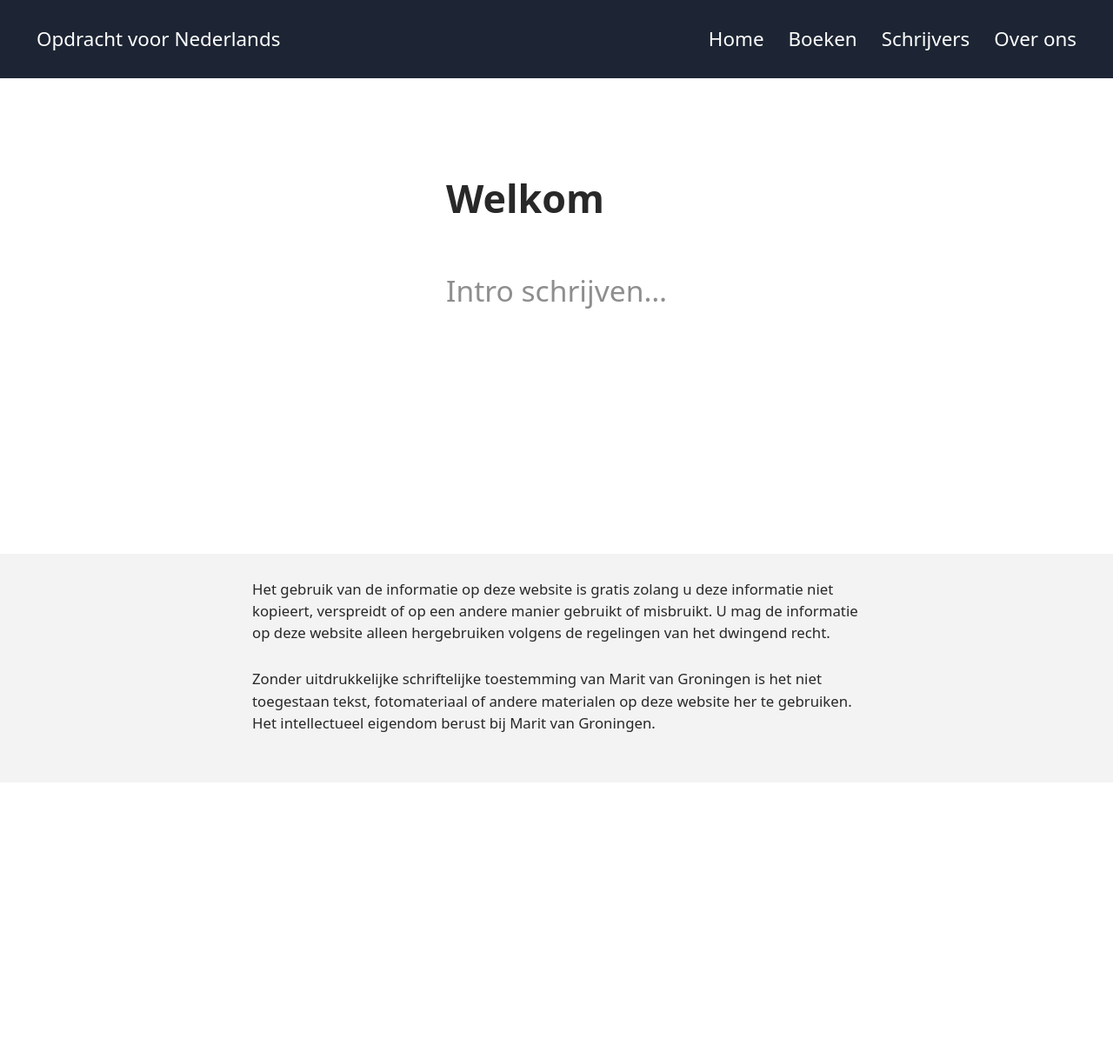
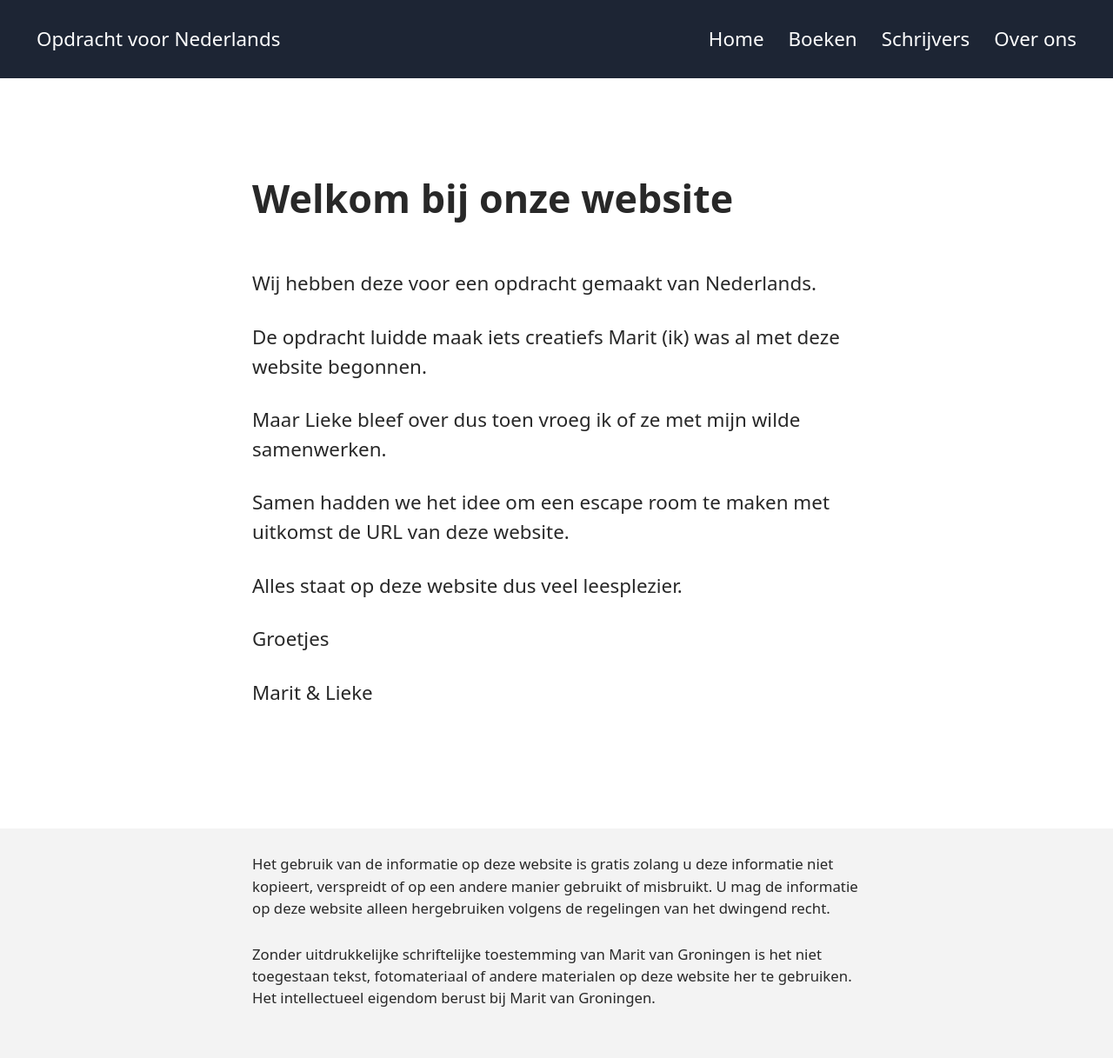
Before and after one commit to groninge01/marit, a Jekyll site: the page built from pages/index.md, in a window 1280 px wide. Shown: the whole page at 87% size. Built offline with Jekyll 4.4.1, drawn with Linux system fonts in a browser that asks for light colours; a script that is not in the unit is left out; before the commit the page ends 900 px from its top, so only the background shows below that.

Commit message:
Update Page “index”

```diff
--- a/pages/index.md
+++ b/pages/index.md
@@ -1,7 +1,20 @@
 ---
 layout: page
-title: Welkom
+title: Welkom bij onze website
 permalink: /
 section: home
-intro_paragraph: Intro schrijven...
+intro_paragraph: ''
 ---
+Wij hebben deze voor een opdracht gemaakt van Nederlands.
+
+De opdracht luidde maak iets creatiefs Marit (ik) was al met deze website begonnen.
+
+Maar Lieke bleef over dus toen vroeg ik of ze met mijn wilde samenwerken.
+
+Samen hadden we het idee om een escape room te maken met uitkomst de URL van deze website.
+
+Alles staat op deze website dus veel leesplezier.
+
+Groetjes
+
+Marit & Lieke
```
